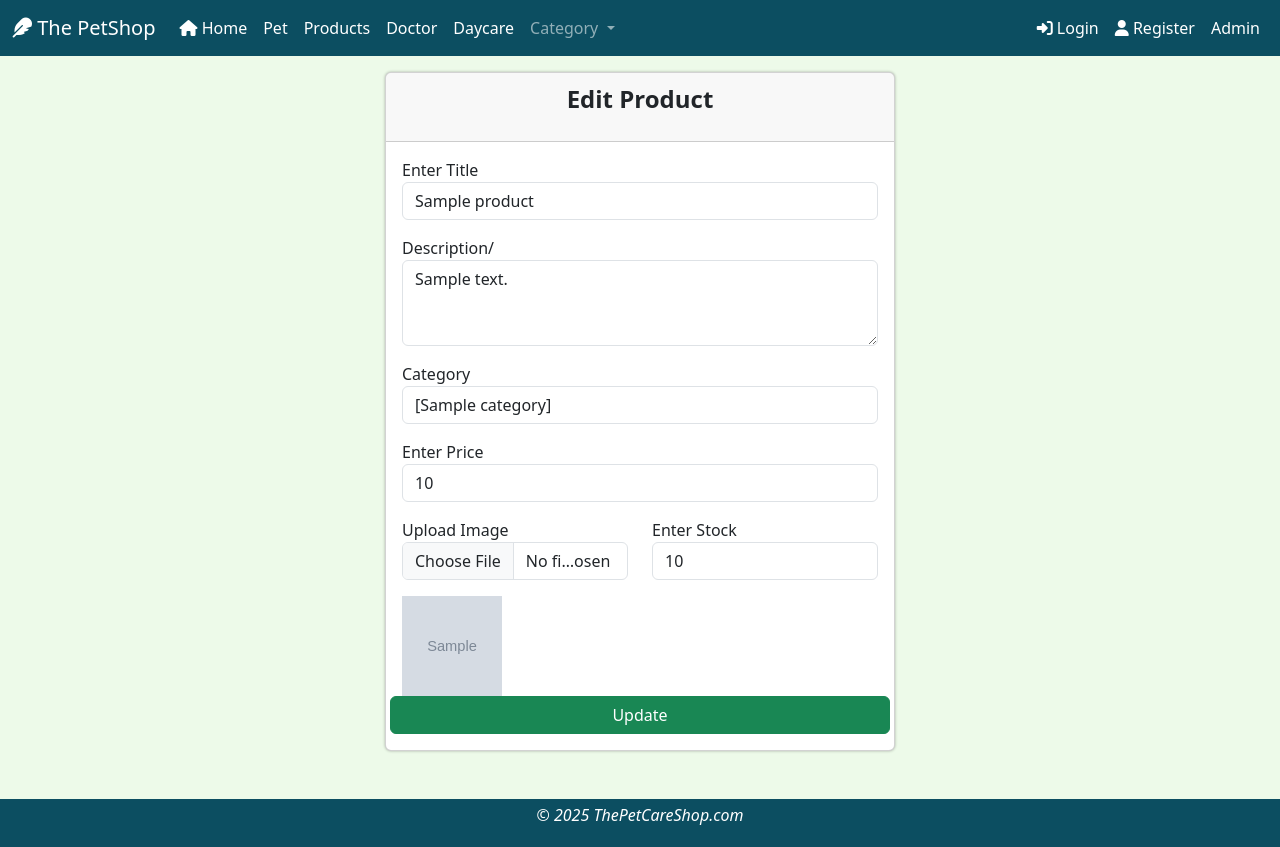
After one commit to tejas8620/ThePetShopAndCare_Ecom_Application, a Spring app: template E-Commerce_Project/src/main/resources/templates/admin/edit_product.html in a window 1280 px wide. The commit adds this page. Run offline with Thymeleaf, Linux system fonts and the light colour scheme; the template is opened without the code that fills it: most values are stand-ins (such as "Sample title", 1, 10 or a date in 2020); grey boxes marked "Sample" are stand-in pictures; data that the repository does not hold is empty.

Commit message:
added 'Edit Product' module...

```diff
--- /dev/null
+++ b/E-Commerce_Project/src/main/resources/templates/admin/edit_product.html
@@ -0,0 +1,82 @@
+<!DOCTYPE html>
+<html lang="en" xmlns:th="http://www.thymeleaf.org"
+	th:replace="~{base::layout(~{::section})}">
+<head>
+<meta charset="UTF-8">
+<title>Insert title here</title>
+</head>
+<body>
+
+	<section>
+
+		<div class="container p-5 mt-4" style="margin-bottom: -250px;">
+			<div class="row">
+				<div class="col-md-6 offset-md-3">
+					<div class="card card-sh">
+						<div class="card-header text-center ">
+							<p class="fs-4 fw-bold">Edit Product</p>
+							<th:block th:if="${session.successMsg}">
+								<p class="text-success fw-bold">[[${session.successMsg}]]</p>
+								<th:block th:text="${@commonServiceImpl.removeSessionMessage()}"></th:block>
+							</th:block>
+
+							<th:block th:if="${session.errorMsg}">
+								<p class="text-danger fw-bold">[[${session.errorMsg}]]</p>
+								<th:block th:text="${@commonServiceImpl.removeSessionMessage()}"></th:block>
+							</th:block>
+
+						</div>
+						<div class="card-body">
+							<form action="/admin/updateProduct" method="post"
+								enctype="multipart/form-data">
+								<input type="hidden" name="id" th:value="${product.id}">
+								<div class="mb-3 ">
+									<label>Enter Title</label> <input type="text" name="title"
+										th:value="${product.title}" class="form-control">
+								</div>
+								<div class="mb-3 ">
+									<label>Description</label>/
+									<textarea rows="3" cols="" class="form-control"
+										name="description">[[${product.description}]]</textarea>
+								</div>
+								<div class="mb-3 ">
+									<label>Category</label> <select class="form-control"
+										name="category">
+										<option>[[${product.category}]]</option>
+										<option th:each="c:${categories}">[[${c.name}]]</option>
+									</select>
+								</div>
+								<div class="mb-3 ">
+									<label>Enter Price</label> <input type="text" name="price"
+										th:value="${product.price}" class="form-control">
+								</div>
+								<div class="row">
+
+									<div class="mb-3 col">
+										<label>Upload Image</label> <input type="file" name="file"
+											class="form-control">
+									</div>
+									<div class="mb-3 col">
+										<label>Enter Stock</label> <input type="text" name="stock"
+											th:value="${product.stock}" class="form-control">
+									</div>
+									<div>
+										<img th:src="@{'/img/product_img/'+${product.image}}" width=100px
+											height=100px>
+									</div>
+
+									<button class="btn btn-success col-md-12">Update</button>
+								</div>
+
+							</form>
+						</div>
+					</div>
+				</div>
+
+			</div>
+		</div>
+
+	</section>
+
+</body>
+</html>
--- a/E-Commerce_Project/src/main/resources/templates/admin/products.html
+++ b/E-Commerce_Project/src/main/resources/templates/admin/products.html
@@ -47,7 +47,7 @@
 											<td>[[${p.stock}]]</td>
 											<td>[[${p.price}]]</td>
 											<td>[[${p.updatedTime}]]</td>
-											<td><a th:href="@{'/admin/loadEditProduct/'+${p.id}}"
+											<td><a th:href="@{'/admin/editProduct/'+${p.id}}"
 												class="btn btn-success btn-sm"><i
 													class="fa-solid fa-pen-to-square  fa-1x"></i> Edit </a> <a
 												th:href="@{'/admin/deleteProduct/'+${p.id}}"
```
